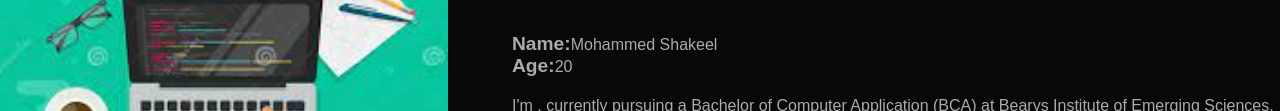
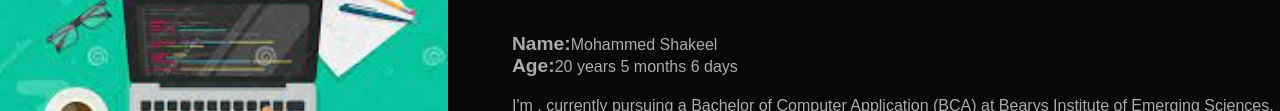
Before and after one commit to shakeel071/my-portfolio, a plain HTML site: page index.html in a window 1280 px wide. Shown: the part 689-800 px from the top of the page. Drawn offline with nearby package versions, Linux system fonts and the light colour scheme.

Commit message:
Current age Commit

```diff
--- a/index.html
+++ b/index.html
@@ -49,7 +49,7 @@
                 <div class="about-col-2">
                     <h1 class="sub-title">About Me</h1><br><br>
                     <big><strong>Name:</strong></big>Mohammed Shakeel <br>
-                    <big><strong>Age:</strong></big>20 <br>
+                    <big><strong>Age:</strong></big><span id="ageDisplay"></span><br>
                     <p>I'm , currently pursuing a Bachelor of Computer Application (BCA) at Bearys Institute of Emerging Sciences, affiliated with Mangalore University. I possess a strong enthusiasm for exploring new dimensions within the Computer application filed  and am committed to expanding my expertise in this domain.</p>
                     <div class="tab-titles">
                         <p class="tab-links active-link" onclick="opentab('skills')">Skills</p>
@@ -201,5 +201,33 @@
         sidemenus.style.right="-200px";
     }
     </script>
+    <!-- ----------Script for Calculating Current Age ------ -->
+    <script>
+        function calculateAge(birthdate, currentDate) {
+            const birthdateObj = new Date(birthdate);
+            const currentDateObj = new Date(currentDate);
+
+            const years = currentDateObj.getFullYear() - birthdateObj.getFullYear();
+            const birthMonth = birthdateObj.getMonth();
+            const currentMonth = currentDateObj.getMonth();
+            const months = (currentMonth - birthMonth + 12) % 12;
+            const days = currentDateObj.getDate() - birthdateObj.getDate();
+
+            return `${years} years ${months} months ${days} days`;
+        }
+
+        const birthdate = "03-21-2003";
+        const ageDisplay = document.getElementById("ageDisplay");
+
+        function updateAgeDisplay() {
+            const currentDate = new Date();
+            const age = calculateAge(birthdate, currentDate);
+            ageDisplay.textContent = age;
+        }
+
+        // Update age display immediately and then every 1 second
+        updateAgeDisplay();
+        setInterval(updateAgeDisplay, 1000);
+    </script>
 </body>
 </html>
```
